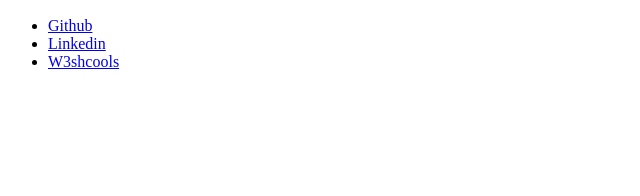
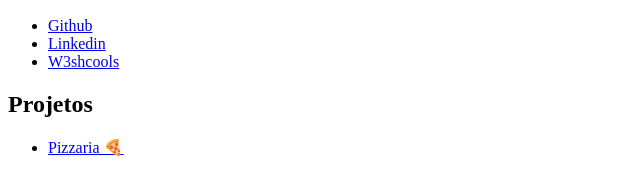
Before and after one commit to c-diego/c-diego, a plain HTML site: page index.html in a window 1280 px wide. Shown: the part 110-306 px from the top of the page, without its empty margins (0-640 px from the left). Drawn offline with Linux system fonts and the light colour scheme.

Commit message:
Update index.html
Adicionando link para meus projetos.

```diff
--- a/index.html
+++ b/index.html
@@ -14,5 +14,9 @@
     <li><a href="https://www.linkedin.com/in/diegocosta13/">Linkedin</a></li>
     <li><a href="https://www.w3profile.com/diego">W3shcools</a></li>
   </ul>
+  <h2>Projetos</h2>
+  <ul>
+    <li><a href="https://c-diego.github.io/pizzaria/">Pizzaria 🍕</a></li>
+  </ul>
 </body>
 </html>
```
